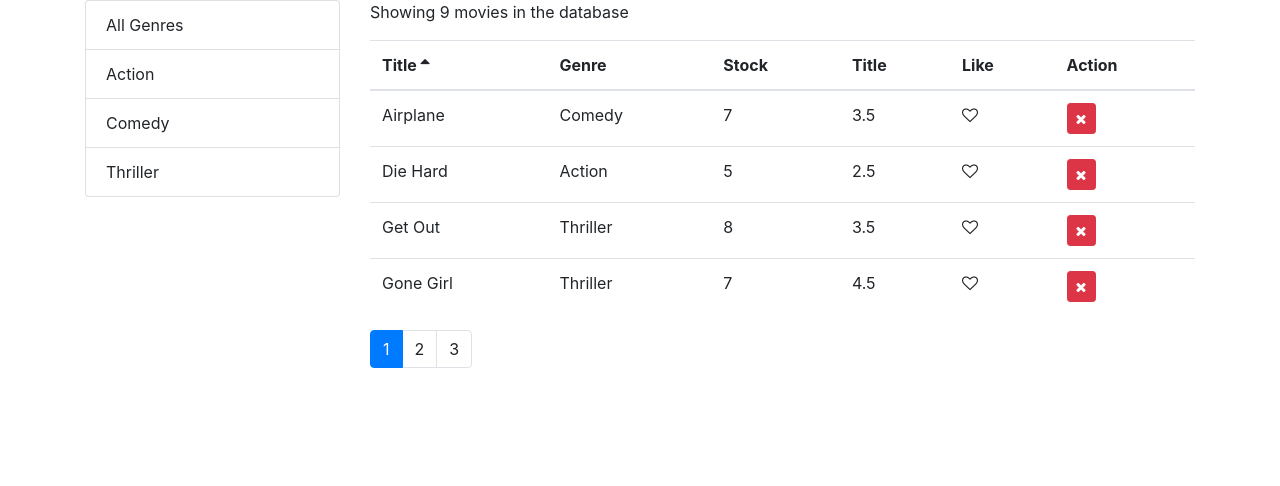
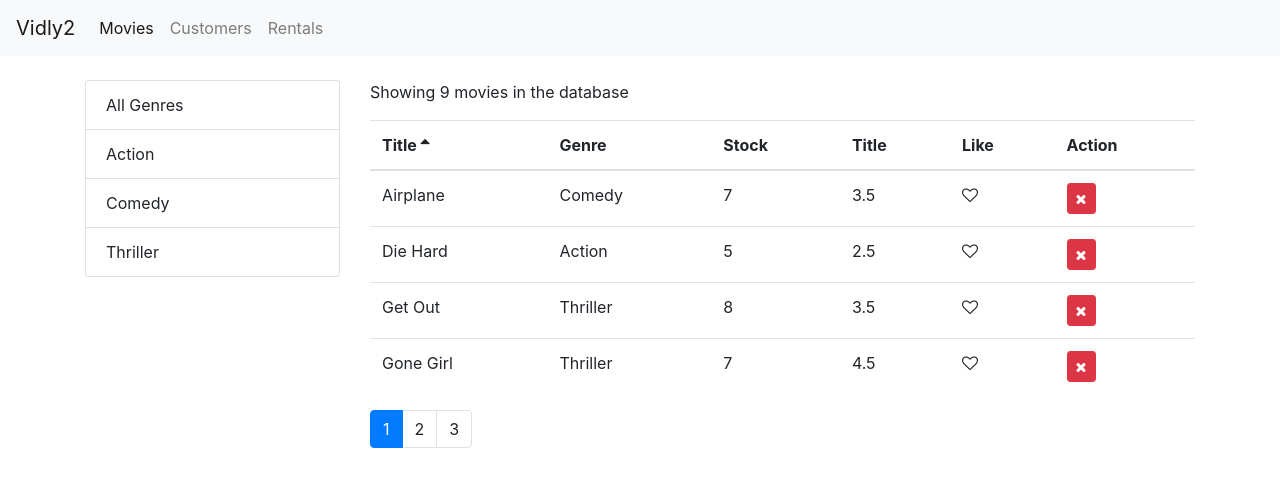
Before and after one commit to smhz101/vidly, a React (Create React App) app: page /movies in a window 1280 px wide. Shown: the top 486 px of the page. Built offline with nearby package versions, Linux system fonts and the light colour scheme.

Commit message:
NavBar component created

```diff
--- a/src/App.js
+++ b/src/App.js
@@ -1,15 +1,19 @@
 import React, { Component } from "react";
-import "./App.css";
 import { Route, Redirect, Switch } from "react-router-dom";
 
 import Movies from "./components/movies";
 import Customers from "./components/customers";
 import Rentals from "./components/rentals";
 import NotFound from "./components/notFound";
+import NavBar from "./components/navBar";
+
+import "./App.css";
 
 class App extends Component {
   render() {
     return (
+      <React.Fragment>
+        <NavBar />
         <div className="container">
           <Switch>
             <Route path="/movies" component={Movies}></Route>
@@ -20,6 +24,7 @@ class App extends Component {
             <Redirect to="/not-found" />
           </Switch>
         </div>
+      </React.Fragment>
     );
   }
 }
--- /dev/null
+++ b/src/components/navBar.jsx
@@ -0,0 +1,38 @@
+import React from "react";
+import { Link, NavLink } from "react-router-dom";
+
+const NavBar = () => {
+  return (
+    <nav className="navbar navbar-expand-lg navbar-light bg-light mb-4">
+      <Link className="navbar-brand" to="/">
+        Vidly2
+      </Link>
+      <button
+        className="navbar-toggler"
+        type="button"
+        data-toggle="collapse"
+        data-target="#navbarNavAltMarkup"
+        aria-controls="navbarNavAltMarkup"
+        aria-expanded="false"
+        aria-label="Toggle navigation"
+      >
+        <span className="navbar-toggler-icon"></span>
+      </button>
+      <div className="collapse navbar-collapse" id="navbarNavAltMarkup">
+        <div className="navbar-nav">
+          <NavLink className="nav-item nav-link" to="/movies">
+            Movies
+          </NavLink>
+          <NavLink className="nav-item nav-link" to="/customers">
+            Customers
+          </NavLink>
+          <NavLink className="nav-item nav-link" to="/rentals">
+            Rentals
+          </NavLink>
+        </div>
+      </div>
+    </nav>
+  );
+};
+
+export default NavBar;
```
Lines whose indentation alone changed are shown as unchanged.
